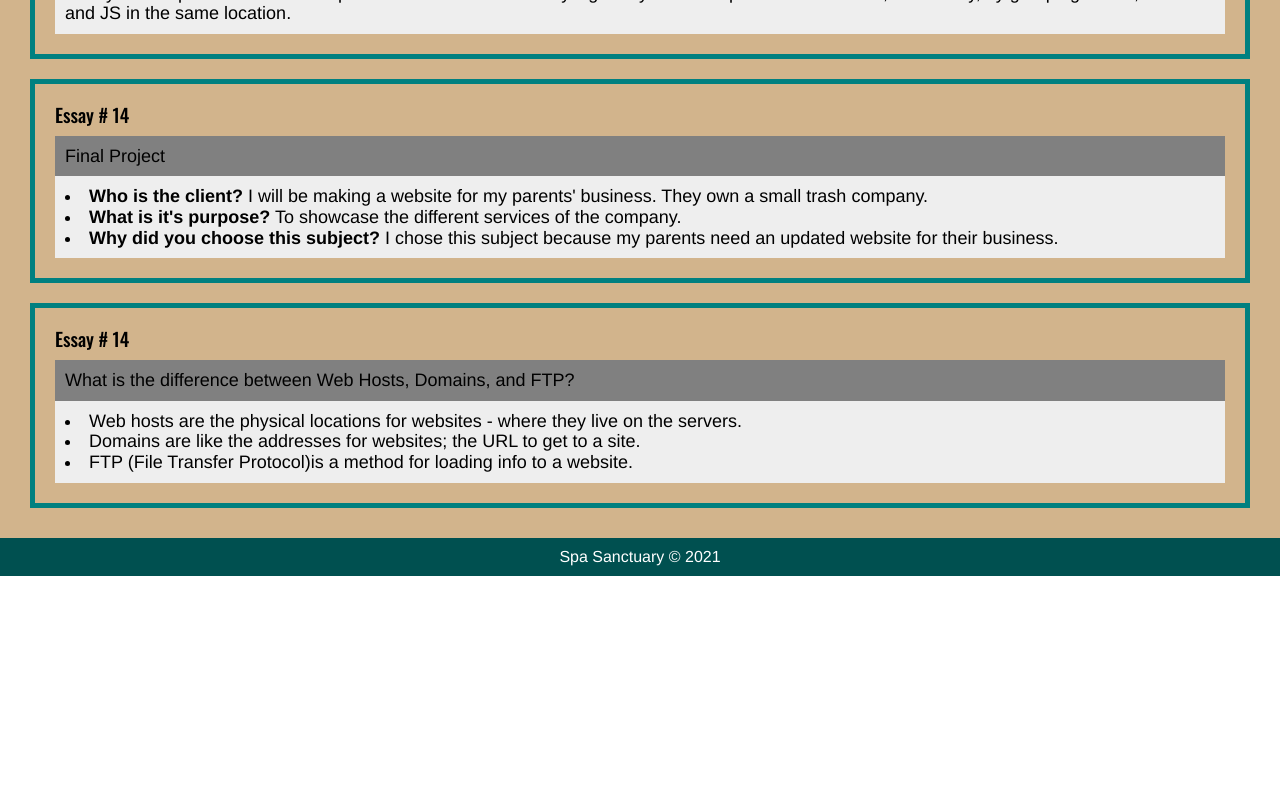
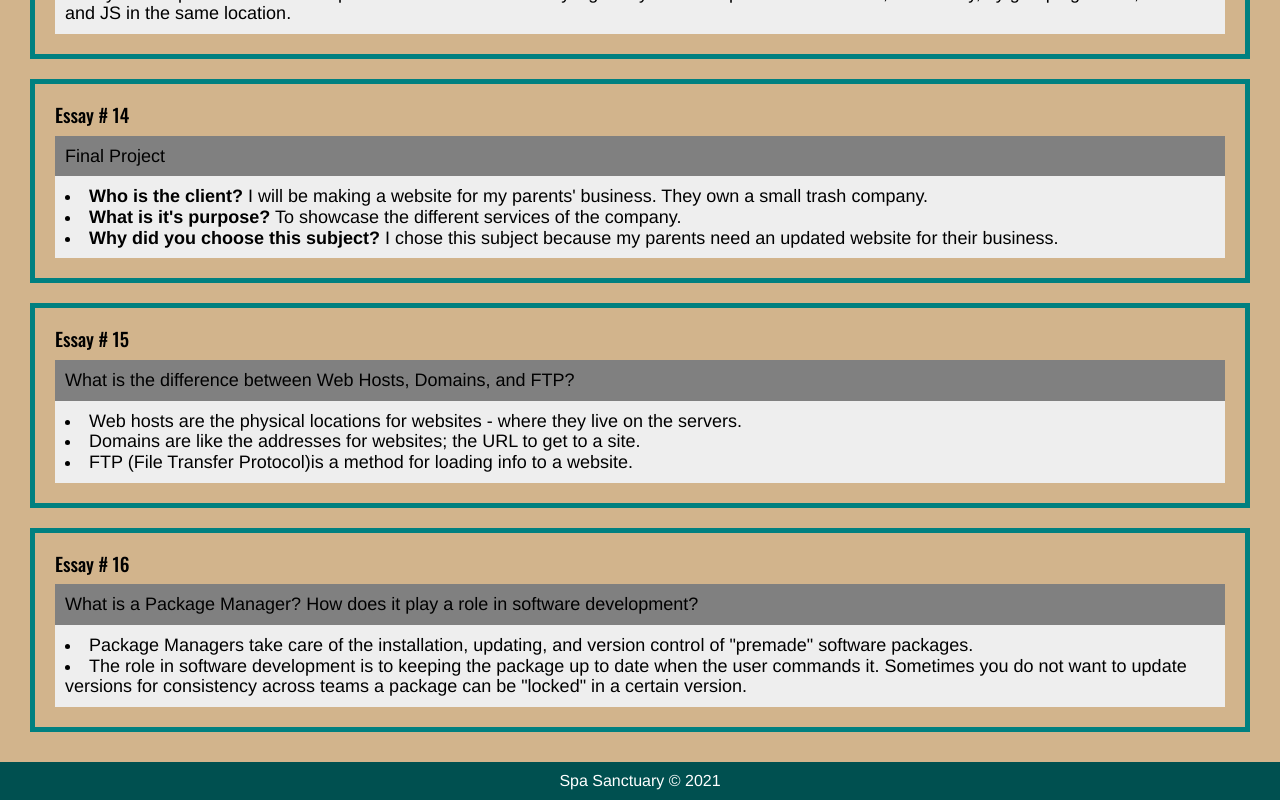
Before and after one commit to dwlopez91/uclax-web1-summer21, a React (Create React App) app: page /homework in a window 1280 px wide. Shown: the part 4097-4897 px from the top of the page. Before the commit the page ends 4673 px from the top, so only its background shows below. Built offline with nearby package versions, Linux system fonts and the light colour scheme; no server answers.

Commit message:
missing hw

```diff
--- a/src/React/Homework/Homework.jsx
+++ b/src/React/Homework/Homework.jsx
@@ -149,7 +149,7 @@ const Homework = () => {
             </Essay>
 
             <Essay
-            number={ 14 }
+            number={ 15 }
             question="What is the difference between Web Hosts, Domains, and FTP?"
             >
                 <li> Web hosts are the physical locations for websites - where they live on the servers.</li>
@@ -157,6 +157,14 @@ const Homework = () => {
                 <li>FTP {'(File Transfer Protocol)'}is a method for loading info to a website.</li>
             </Essay>
 
+            <Essay
+            number={ 16 }
+            question="What is a Package Manager? How does it play a role in software development?"
+            >
+                <li>Package Managers take care of the installation, updating, and version control of "premade" software packages.</li>
+                <li>The role in software development is to keeping the package up to date when the user commands it. Sometimes you do not want to update versions for consistency across teams a package can be "locked" in a certain version.</li>
+            </Essay>
+
         </div>
     );
 }
```
